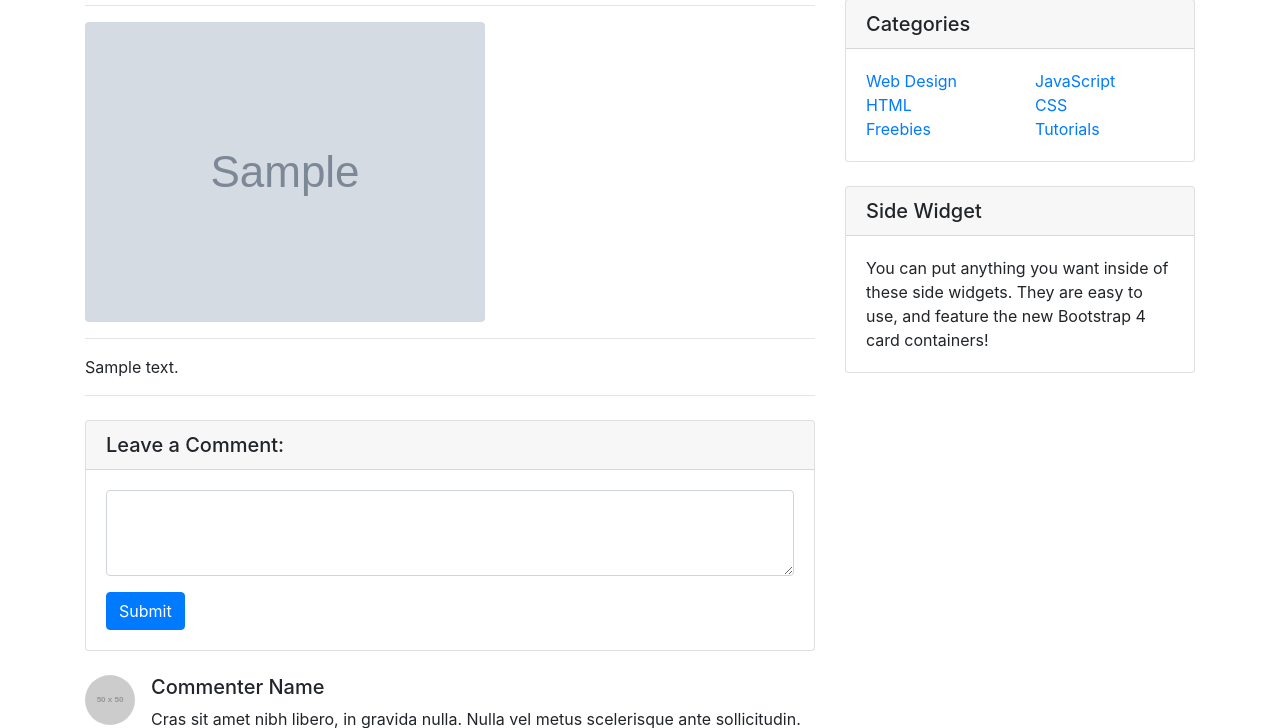
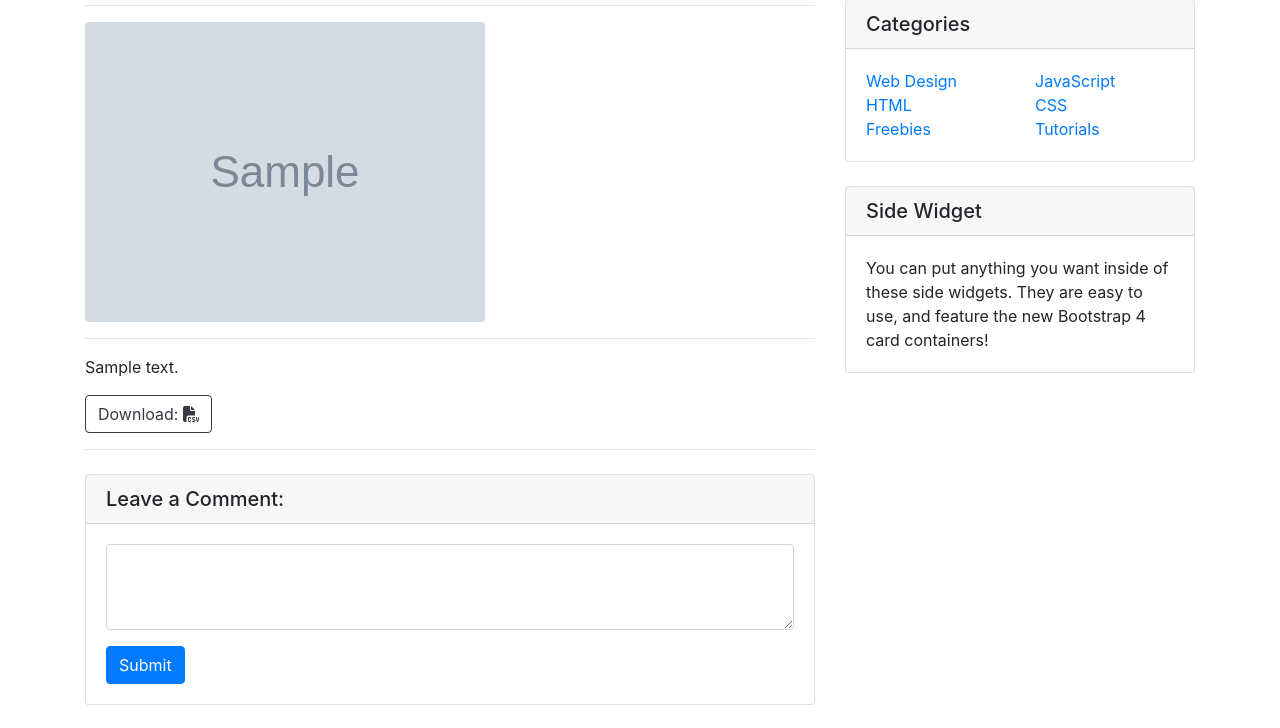
Before and after one commit to sumsum07/django, a Django app: page /blog/1/ in a window 1280 px wide. Shown: the part 290-1018 px from the top of the page. Run offline with Django 4.2, Linux system fonts and the light colour scheme; tables that the repository leaves empty hold one stand-in row (values such as "Sample post"); grey boxes marked "Sample" are stand-in pictures; grey boxes labelled with a size stand in for pictures from a placeholder-image service; some libraries are stand-ins or nearby versions.

Commit message:
첨부 파일 있을 경우 포스트 상세 페이지에 다운로드 버튼 출력하기

```diff
--- a/blog/models.py
+++ b/blog/models.py
@@ -1,4 +1,5 @@
 from django.db import models
+import os
 
 class Post(models.Model):
     title = models.CharField(max_length=30)
@@ -16,3 +17,8 @@ class Post(models.Model):
 
     def get_absolute_url(self):
         return f'/blog/{self.pk}/'
+
+    def get_file_name(self):
+        return os.path.basename(self.file_upload.name)
+    def get_file_exit(self):
+        return self.get_file_name().split('.')[-1]
--- a/blog/templates/blog/post_detail.html
+++ b/blog/templates/blog/post_detail.html
@@ -16,6 +16,7 @@
 
   <!-- Custom styles for this template -->
   <link href="css/blog-post.css" rel="stylesheet">
+  <script src="https://kit.fontawesome.com/726bbd6862.js" crossorigin="anonymous"></script>
 
 </head>
 
@@ -84,6 +85,22 @@
 
         <!-- Post Content -->
         <p>{{ post.content }}</p>
+        {% if post.file_upload %}
+          <a href="{{ post.file_upload.url }}" class="btn btn-outline-dark" role="button" download>
+            Download:
+
+            {% if post.get_file_ext == 'csv' %}
+              <i class="fas fa-file-csv"></i>
+            {% elif post.get_file_ext == 'xlsx' or post.get_file_ext == 'xls' %}
+              <i class="fas fa-file-excel"></i>
+            {% elif post.get_file_ext == 'docx' or post.get_file_ext == 'doc' %}
+              <i class="fas fa-file-word"></i>
+            {% else %}
+              <i class="fas fa-file-csv"></i>
+            {% endif %}
+
+          </a>
+        {% endif %}
 
         <hr>
 
```
